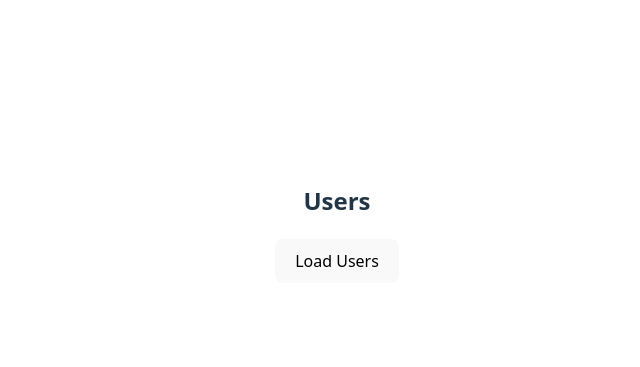
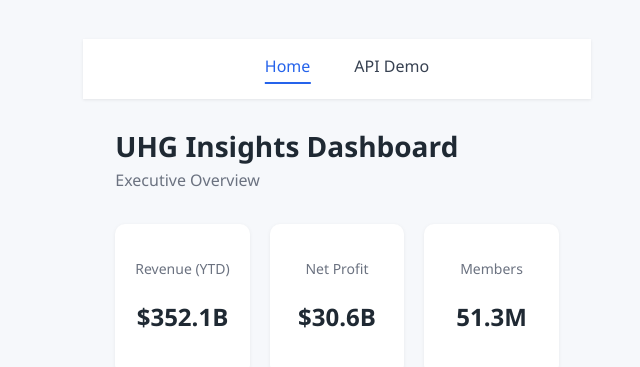
Before and after one commit to santhoshgodwin/spa, a React (Vite) app: page / in a window 1280 px wide. Shown: the part 177-544 px from the top of the page, without its empty margins (303-943 px from the left). Built offline with nearby package versions, Linux system fonts and the light colour scheme.

Commit message:
New UI added

```diff
--- a/src/App.jsx
+++ b/src/App.jsx
@@ -4,6 +4,10 @@
 import './App.css'
 import { BrowserRouter, Routes, Route, Link } from "react-router-dom";
 import Users from "./pages/Users";
+import Dashboard from "./pages/Dashboard"
+import NavBar from "./components/NavBar"
+import ApiDemo from "./pages/ApiDemo"
+import Home from "./pages/Home"
 
 function App() {
   // const [count, setCount] = useState(0)
@@ -33,17 +37,29 @@
   //   </>
   // )
 
-  return(
-    <BrowserRouter>
-      {/* <nav>
-        <Link to="/">Users</Link>
-      </nav> */}
+  // return(
+  //   <BrowserRouter>
+  //     {/* <nav>
+  //       <Link to="/">Users</Link>
+  //     </nav> */}
 
+  //     <Routes>
+  //       <Route path="/" element={<Users/>}/>
+  //     </Routes>
+
+  //   </BrowserRouter>
+  // );
+
+  // return <Dashboard/>;
+
+  return (
+    <>
+      <NavBar/>
       <Routes>
-        <Route path="/" element={<Users/>}/>
+        <Route path="/" element={<Home/>}/>
+        <Route path="/api-demo" element={<ApiDemo/>}/>
       </Routes>
-
-    </BrowserRouter>
+    </>
   );
 }
 
--- /dev/null
+++ b/src/components/KPICard.jsx
@@ -0,0 +1,8 @@
+export default function KPICard({ title, value }) {
+  return (
+    <div className="kpi-card">
+      <p className="kpi-title">{title}</p>
+      <h2 className="kpi-value">{value}</h2>
+    </div>
+  );
+}
--- /dev/null
+++ b/src/components/NavBar.jsx
@@ -0,0 +1,13 @@
+import { Link, NavLink } from "react-router-dom";
+
+export default function NavBar() {
+  return (
+    <nav className="navbar">
+      {/* <div className="logo">UHG Insights</div> */}
+      <div className="nav-center">
+        <NavLink to="/">Home</NavLink>
+        <NavLink to="/api-demo">API Demo</NavLink>
+      </div>
+    </nav>
+  );
+}
--- /dev/null
+++ b/src/components/RevenueSection.jsx
@@ -0,0 +1,10 @@
+export default function RevenueSection() {
+  return (
+    <section className="section">
+      <h3>Revenue Overview</h3>
+      <div className="placeholder-chart">
+        Chart will be added here
+      </div>
+    </section>
+  );
+}
--- /dev/null
+++ b/src/components/header.jsx
@@ -0,0 +1,8 @@
+export default function Header() {
+  return (
+    <header className="header">
+      <h1>UHG Insights Dashboard</h1>
+      <p>Executive Overview</p>
+    </header>
+  );
+}
--- a/src/main.jsx
+++ b/src/main.jsx
@@ -4,9 +4,11 @@
 import React from "react";
 import ReactDOM from "react-dom/client";
 import App from './App.jsx';
+import "./styles/dashboard.css"
+import { BrowserRouter } from 'react-router-dom';
 
 ReactDOM.createRoot(document.getElementById('root')).render(
-  <React.StrictMode>
+  <BrowserRouter>
     <App />
-  </React.StrictMode>,
+  </BrowserRouter>,
 )
--- /dev/null
+++ b/src/pages/ApiDemo.jsx
@@ -0,0 +1,28 @@
+import { useState } from "react";
+import { fetchWithCache } from "../services/apiService";
+
+export default function ApiDemo() {
+  const [data, setData] = useState(null);
+
+  const loadData = async () => {
+    const result = await fetchWithCache(
+      "https://jsonplaceholder.typicode.com/posts/1"
+    );
+    setData(result);
+  };
+
+  return (
+    <div className="app-container">
+      <h2>API + Caching Demo</h2>
+      <button className="btn" onClick={loadData}>
+        Fetch Data
+      </button>
+
+      {data && (
+        <pre className="api-box">
+          {JSON.stringify(data, null, 2)}
+        </pre>
+      )}
+    </div>
+  );
+}
--- /dev/null
+++ b/src/pages/Dashboard.jsx
@@ -0,0 +1,20 @@
+import "../styles/dashboard.css";
+import Header from "../components/Header";
+import KPICard from "../components/KPICard";
+import RevenueSection from "../components/RevenueSection";
+
+export default function Dashboard() {
+  return (
+    <div className="app-container">
+      <Header />
+
+      <div className="kpi-grid">
+        <KPICard title="Revenue (YTD)" value="$352.1B" />
+        <KPICard title="Net Profit" value="$30.6B" />
+        <KPICard title="Members" value="51.3M" />
+      </div>
+
+      <RevenueSection />
+    </div>
+  );
+}
--- /dev/null
+++ b/src/pages/Home.jsx
@@ -0,0 +1,15 @@
+import Header from "../components/Header";
+import KPICard from "../components/KPICard";
+
+export default function Home() {
+  return (
+    <div className="app-container">
+      <Header />
+      <div className="kpi-grid">
+        <KPICard title="Revenue (YTD)" value="$352.1B" />
+        <KPICard title="Net Profit" value="$30.6B" />
+        <KPICard title="Members" value="51.3M" />
+      </div>
+    </div>
+  );
+}
--- a/src/pages/Users.jsx
+++ b/src/pages/Users.jsx
@@ -1,5 +1,5 @@
 import { useEffect, useState } from "react";
-import { fetchWithCache } from "../services/api";
+import { fetchWithCache } from "../services/apiService";
 
 export default function Users(){
     const [users, setUsers] = useState([]);
--- /dev/null
+++ b/src/styles/dashboard.css
@@ -0,0 +1,158 @@
+/* Global */
+body {
+  margin: 0;
+  font-family: "Segoe UI", Roboto, Arial, sans-serif;
+  background-color: #f6f8fb;
+  color: #1f2933;
+}
+
+.app-container {
+  padding: 32px;
+  max-width: 1200px;
+  margin: 0 auto;
+  display: block;
+}
+
+/* Header */
+.header{
+  margin-bottom: 32px;
+  text-align: left;
+}
+
+.header h1 {
+  margin: 0;
+  font-size: 28px;
+  font-weight: 600;
+}
+
+.header p {
+  margin-top: 6px;
+  color: #6b7280;
+}
+
+/* KPI Cards */
+.kpi-grid {
+  display: grid;
+  grid-template-columns: repeat(3, 1fr);
+  gap: 20px;
+  margin-top: 32px;
+}
+
+.kpi-card {
+  background: white;
+  border-radius: 10px;
+  padding: 20px;
+  box-shadow: 0 1px 4px rgba(0,0,0,0.06);
+}
+
+.kpi-title {
+  color: #6b7280;
+  font-size: 14px;
+  margin-bottom: 8px;
+}
+
+.kpi-value {
+  font-size: 24px;
+  font-weight: 600;
+}
+
+/* Section */
+.section {
+  background: white;
+  margin-top: 32px;
+  padding: 24px;
+  border-radius: 10px;
+  box-shadow: 0 1px 4px rgba(0,0,0,0.06);
+}
+
+.placeholder-chart {
+  margin-top: 16px;
+  height: 220px;
+  background-color: #eef2f7;
+  border-radius: 8px;
+  display: flex;
+  align-items: center;
+  justify-content: center;
+  color: #6b7280;
+}
+
+/* Navbar */
+.navbar {
+  height: 60px;
+  background: white;
+  padding: 16px 32px;
+  display: flex;
+  align-items: center;
+  justify-content: space-between;
+  box-shadow: 0 1px 3px rgba(0,0,0,0.08);
+}
+
+.navbar a {
+  margin-left: 20px;
+  text-decoration: none;
+  color: #1f2933;
+  font-weight: 500;
+}
+
+.logo {
+  font-weight: 600;
+}
+
+/* Button */
+.btn {
+  margin-top: 16px;
+  padding: 10px 16px;
+  border: none;
+  background: #2563eb;
+  color: white;
+  border-radius: 6px;
+  cursor: pointer;
+}
+
+/* API box */
+.api-box {
+  margin-top: 16px;
+  background: #f3f4f6;
+  padding: 16px;
+  border-radius: 6px;
+}
+
+.navbar {
+  height: 60px;
+  padding: 0 32px;
+  background: #ffffff;
+
+  display: flex;
+  align-items: center;
+  position: relative;
+
+  box-shadow: 0 1px 3px rgba(0,0,0,0.08);
+}
+
+.logo {
+  font-size: 18px;
+  font-weight: 600;
+  color: #111827;
+}
+
+/* 🔥 THIS is the key */
+.nav-center {
+  position: absolute;
+  left: 50%;
+  transform: translateX(-50%);
+
+  display: flex;
+  gap: 24px;
+}
+
+.nav-center a {
+  text-decoration: none;
+  color: #374151;
+  font-weight: 500;
+  padding-bottom: 4px;
+}
+
+.nav-center a.active {
+  color: #2563eb;
+  border-bottom: 2px solid #2563eb;
+}
```
Also changed, not shown: src/services/apiService.jsx (renamed from src/services/api.jsx), 1 other file (tests, documents, lock files or other folders).
